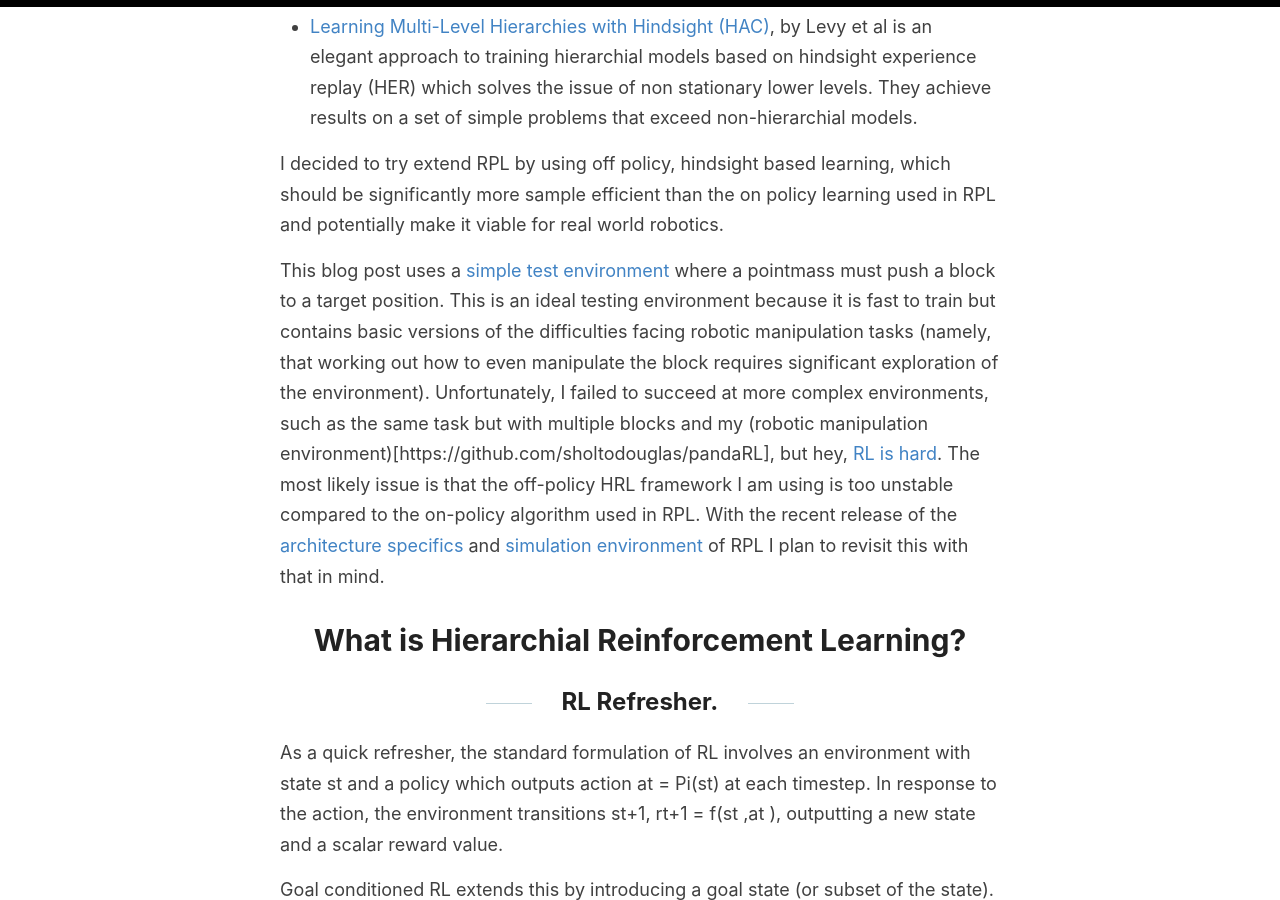
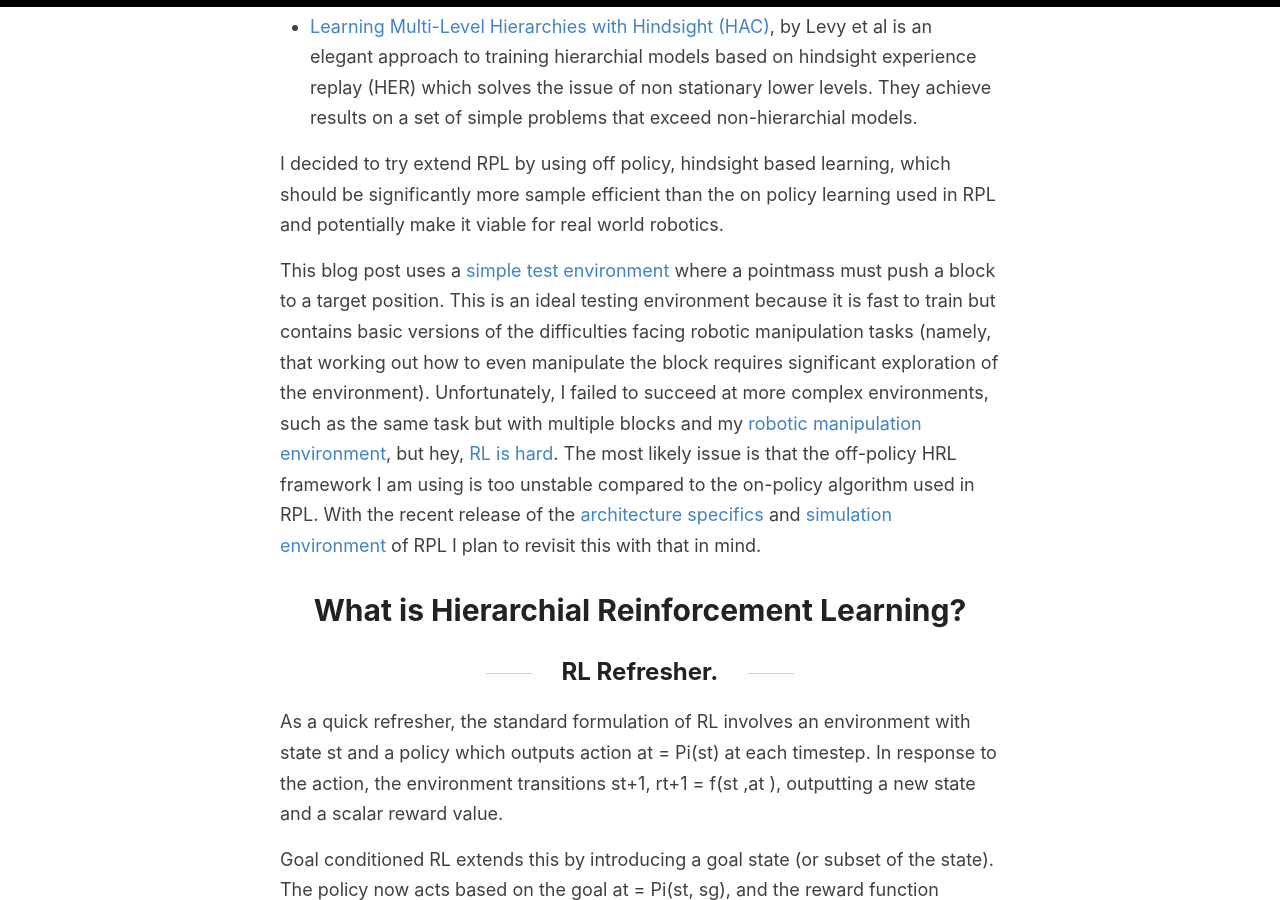
Before and after one commit to sholtodouglas/sholtodouglas.github.io, a Jekyll site: the page built from _posts/2020-06-03-DoesHierarchialRLWorkYet.md, in a window 1280 px wide and 900 px high, scrolled down 1384 px. Built offline with Jekyll 4.4.1, drawn with Linux system fonts in a browser that asks for light colours.

Commit message:
Update 2020-06-03-DoesHierarchialRLWorkYet.md

```diff
--- a/_posts/2020-06-03-DoesHierarchialRLWorkYet.md
+++ b/_posts/2020-06-03-DoesHierarchialRLWorkYet.md
@@ -19,7 +19,7 @@ Two pieces of work made me interested in exploring whether this was about to cha
 
 I decided to try extend RPL by using off policy, hindsight based learning, which should be significantly more sample efficient than the on policy learning used in RPL and potentially make it viable for real world robotics.
 
-This blog post uses a [simple test environment](https://github.com/sholtodouglas/pointMass) where a pointmass must push a block to a target position. This is an ideal testing environment because it is fast to train but contains basic versions of the difficulties facing robotic manipulation tasks (namely, that working out how to even manipulate the block requires significant exploration of the environment). Unfortunately, I failed to succeed at more complex environments, such as the same task but with multiple blocks and my (robotic manipulation environment)[https://github.com/sholtodouglas/pandaRL], but hey, [RL is hard](https://www.alexirpan.com/2018/02/14/rl-hard.html). The most likely issue is that the off-policy HRL framework I am using is too unstable compared to the on-policy algorithm used in RPL. With the recent release of the [architecture specifics](http://proceedings.mlr.press/v100/gupta20a/gupta20a.pdf) and [simulation environment](https://github.com/google-research/relay-policy-learning) of RPL I plan to revisit this with that in mind.
+This blog post uses a [simple test environment](https://github.com/sholtodouglas/pointMass) where a pointmass must push a block to a target position. This is an ideal testing environment because it is fast to train but contains basic versions of the difficulties facing robotic manipulation tasks (namely, that working out how to even manipulate the block requires significant exploration of the environment). Unfortunately, I failed to succeed at more complex environments, such as the same task but with multiple blocks and my [robotic manipulation environment](https://github.com/sholtodouglas/pandaRL), but hey, [RL is hard](https://www.alexirpan.com/2018/02/14/rl-hard.html). The most likely issue is that the off-policy HRL framework I am using is too unstable compared to the on-policy algorithm used in RPL. With the recent release of the [architecture specifics](http://proceedings.mlr.press/v100/gupta20a/gupta20a.pdf) and [simulation environment](https://github.com/google-research/relay-policy-learning) of RPL I plan to revisit this with that in mind.
 
 
 
```
